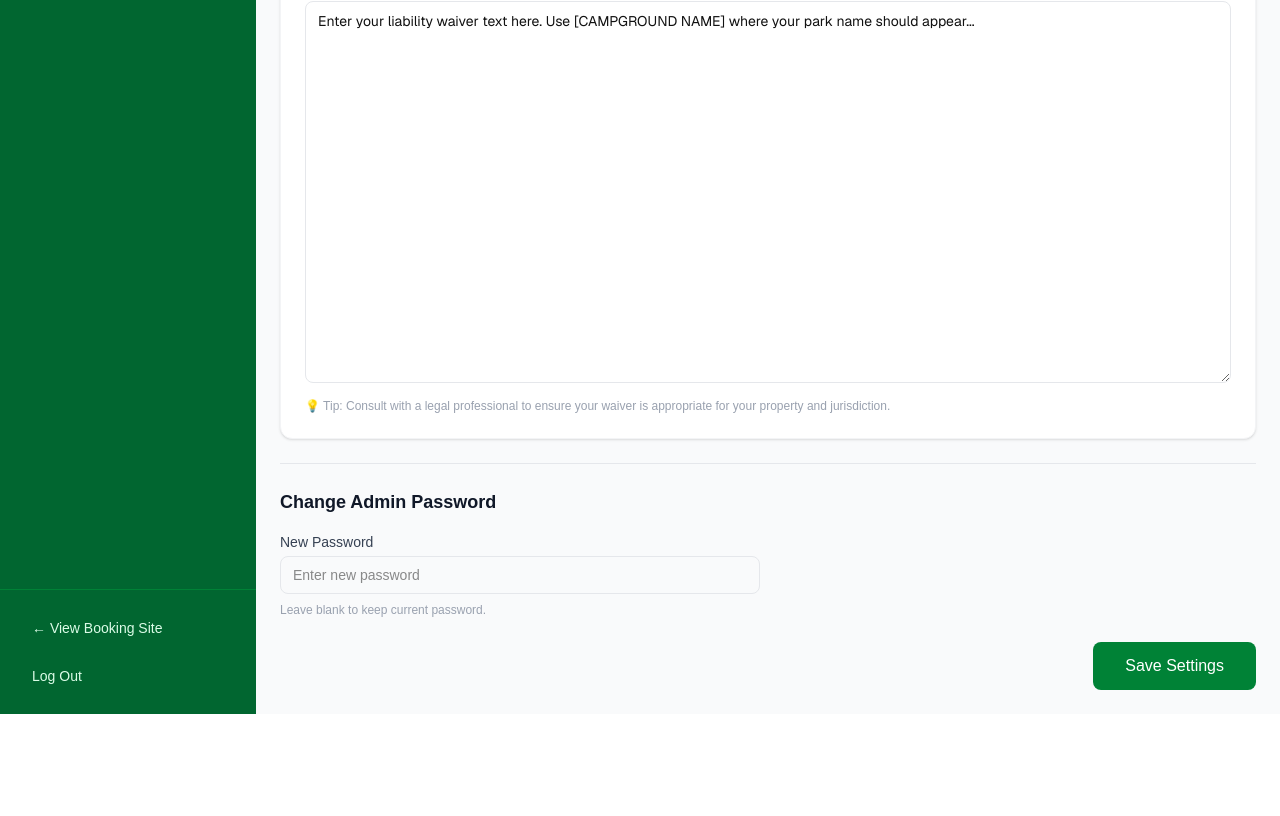
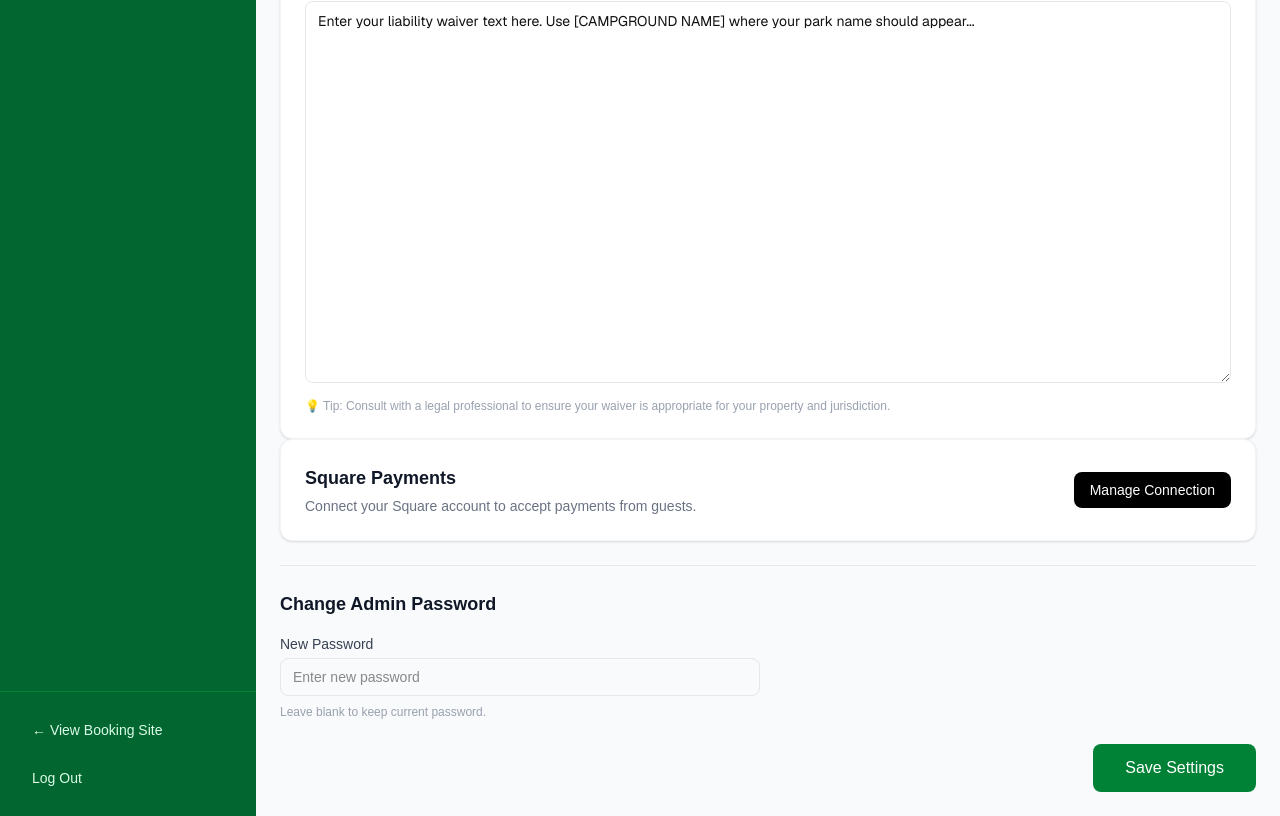
Before and after one commit to Cadyhollow/campground-reservation-template, a Next.js app: page /admin/settings in a window 1280 px wide. Shown: the part 2542-3358 px from the top of the page. Before the commit the page ends 3256 px from the top, so only its background shows below. Built offline with nearby package versions, Linux system fonts and the light colour scheme; no server answers; the database is empty.

Commit message:
Update page.tsx

```diff
--- a/app/admin/settings/page.tsx
+++ b/app/admin/settings/page.tsx
@@ -291,6 +291,19 @@ export default function SettingsPage() {
 
       </div>
 
+      {/* Square Payments */}
+        <div className="bg-white rounded-xl shadow-sm border border-gray-100 p-6">
+          <div className="flex items-center justify-between">
+            <div>
+              <h3 className="text-lg font-semibold text-gray-900">Square Payments</h3>
+              <p className="text-sm text-gray-500 mt-1">Connect your Square account to accept payments from guests.</p>
+            </div>
+            <a href="/admin/settings/square" className="bg-black text-white px-4 py-2 rounded-lg text-sm font-medium hover:bg-gray-800 transition-colors">
+              Manage Connection
+            </a>
+          </div>
+        </div>
+
       {/* Admin Password */}
       <div className="border-t border-gray-200 pt-6 mt-6">
         <h2 className="text-lg font-semibold text-gray-900 mb-4">Change Admin Password</h2>
```
